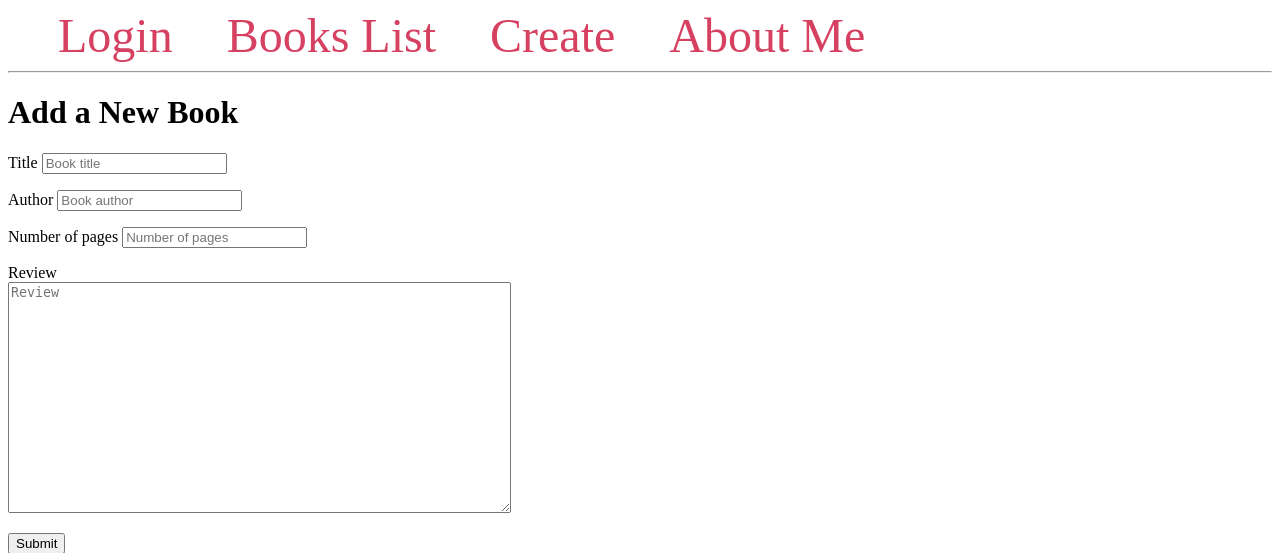
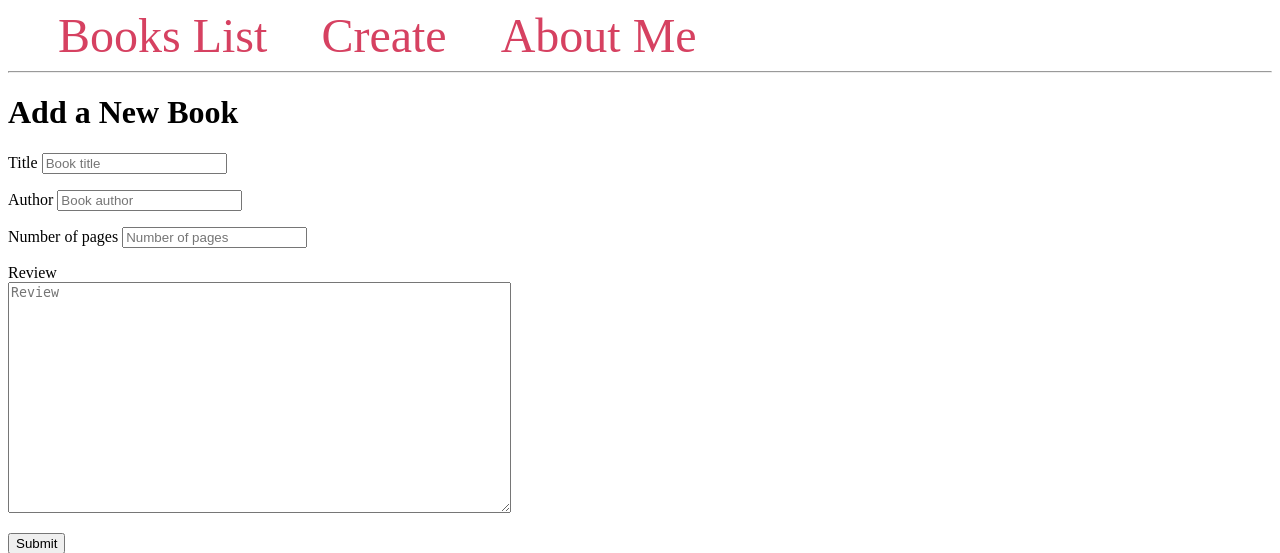
Before and after one commit to wiseraura/flask_app, a Flask app: page /create/ in a window 1280 px wide. Shown: the top 553 px of the page. Run offline with Flask 3, Linux system fonts and the light colour scheme; the visitor is signed in with stand-in values (Sample User, id 1); some libraries are stand-ins or nearby versions.

Commit message:
remove login label

```diff
--- a/templates/base.html
+++ b/templates/base.html
@@ -26,7 +26,6 @@
 </head>
 <body>
     <nav>
-        <a href="{{ url_for('login') }}">Login</a>
         <a href="{{ url_for('index') }}">Books List</a>
         <a href="{{ url_for('create') }}">Create</a>
         <a href="https://github.com/wiseraura">About Me</a>
```
